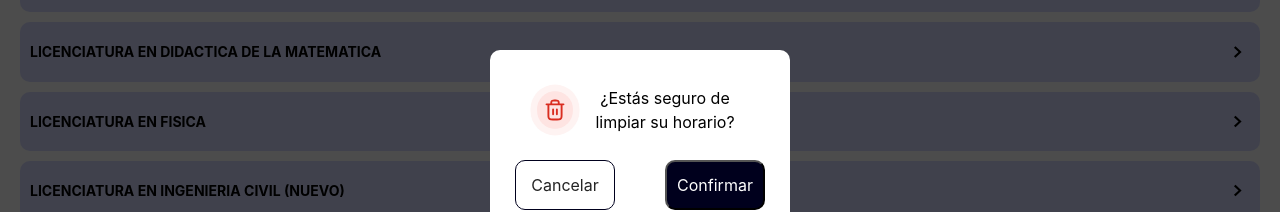
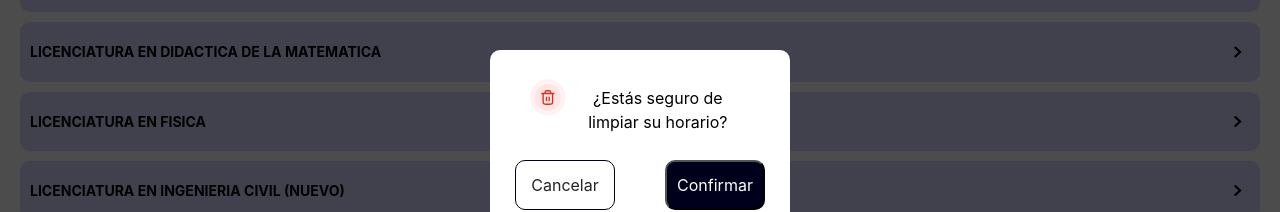
Before and after one commit to scesi/cappuccino-app, a React (Vite) app: page / in a window 1280 px wide. Both pictures are taken after a click on the button 640 px from the left and 920 px from the top of the page. Shown: the part 386-598 px from the top of the page. Built offline with nearby package versions, Linux system fonts and the light colour scheme.

Commit message:
Fix: changes requested

```diff
--- a/src/shared/ui/delete-modal/delete-modal.tsx
+++ b/src/shared/ui/delete-modal/delete-modal.tsx
@@ -1,18 +1,18 @@
 /* eslint-disable jsx-a11y/no-noninteractive-element-interactions */
 /* eslint-disable jsx-a11y/no-static-element-interactions */
 /* eslint-disable jsx-a11y/click-events-have-key-events */
-import { FC, useEffect } from 'react'
+import { useEffect } from 'react'
 
 import styles from '@/shared/ui/delete-modal/delete-modal.module.css'
 
-import trashIcon from '@/assets/trash-icon.svg'
+import { TrashIcon } from '@/shared/ui/icons/trash-icon'
 
 interface DeleteModalProps {
   accept: () => void
   close: () => void
 }
 
-export const DeleteModal: FC<DeleteModalProps> = ({ accept, close }) => {
+export const DeleteModal = ({ accept, close }: DeleteModalProps) => {
   useEffect(() => {
     document.body.style.overflow = 'hidden'
 
@@ -39,7 +39,7 @@ export const DeleteModal: FC<DeleteModalProps> = ({ accept, close }) => {
         }}
       >
         <div className={styles.modalTitle}>
-          <img src={trashIcon} alt="" className={styles.modalIcon} />
+          <TrashIcon />
           <p className={styles.modalText}>
             ¿Estás seguro de limpiar su horario?
           </p>
--- /dev/null
+++ b/src/shared/ui/icons/trash-icon.tsx
@@ -0,0 +1,24 @@
+import { SVGProps } from 'react'
+
+type Props = SVGProps<SVGSVGElement>
+
+export const TrashIcon = (props: Props) => (
+  <svg
+    width="53"
+    height="55"
+    viewBox="0 0 53 55"
+    fill="none"
+    xmlns="http://www.w3.org/2000/svg"
+    {...props}
+  >
+    <rect x="0.5" y="0.5" width="52" height="54" rx="26" fill="#FEF3F2" />
+    <rect x="7.5" y="7.5" width="38" height="40" rx="19" fill="#FEE4E2" />
+    <path
+      d="M30.5 21.5V20.7C30.5 19.5799 30.5 19.0198 30.282 18.592C30.0903 18.2157 29.7843 17.9097 29.408 17.718C28.9802 17.5 28.4201 17.5 27.3 17.5H25.7C24.5799 17.5 24.0198 17.5 23.592 17.718C23.2157 17.9097 22.9097 18.2157 22.718 18.592C22.5 19.0198 22.5 19.5799 22.5 20.7V21.5M24.5 27V32M28.5 27V32M17.5 21.5H35.5M33.5 21.5V32.7C33.5 34.3802 33.5 35.2202 33.173 35.862C32.8854 36.4265 32.4265 36.8854 31.862 37.173C31.2202 37.5 30.3802 37.5 28.7 37.5H24.3C22.6198 37.5 21.7798 37.5 21.138 37.173C20.5735 36.8854 20.1146 36.4265 19.827 35.862C19.5 35.2202 19.5 34.3802 19.5 32.7V21.5"
+      stroke="#D92D20"
+      strokeWidth="2"
+      strokeLinecap="round"
+      strokeLinejoin="round"
+    />
+  </svg>
+)
```
